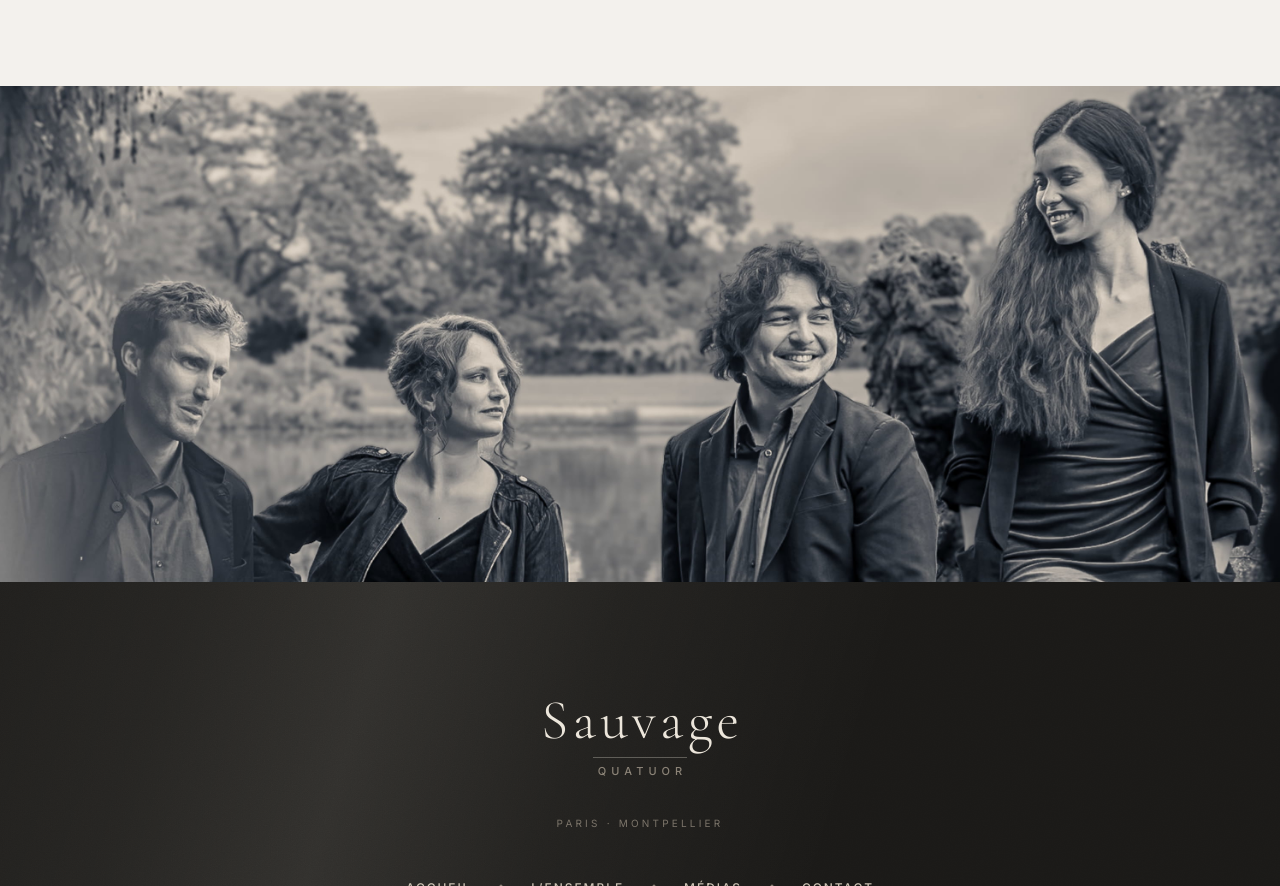
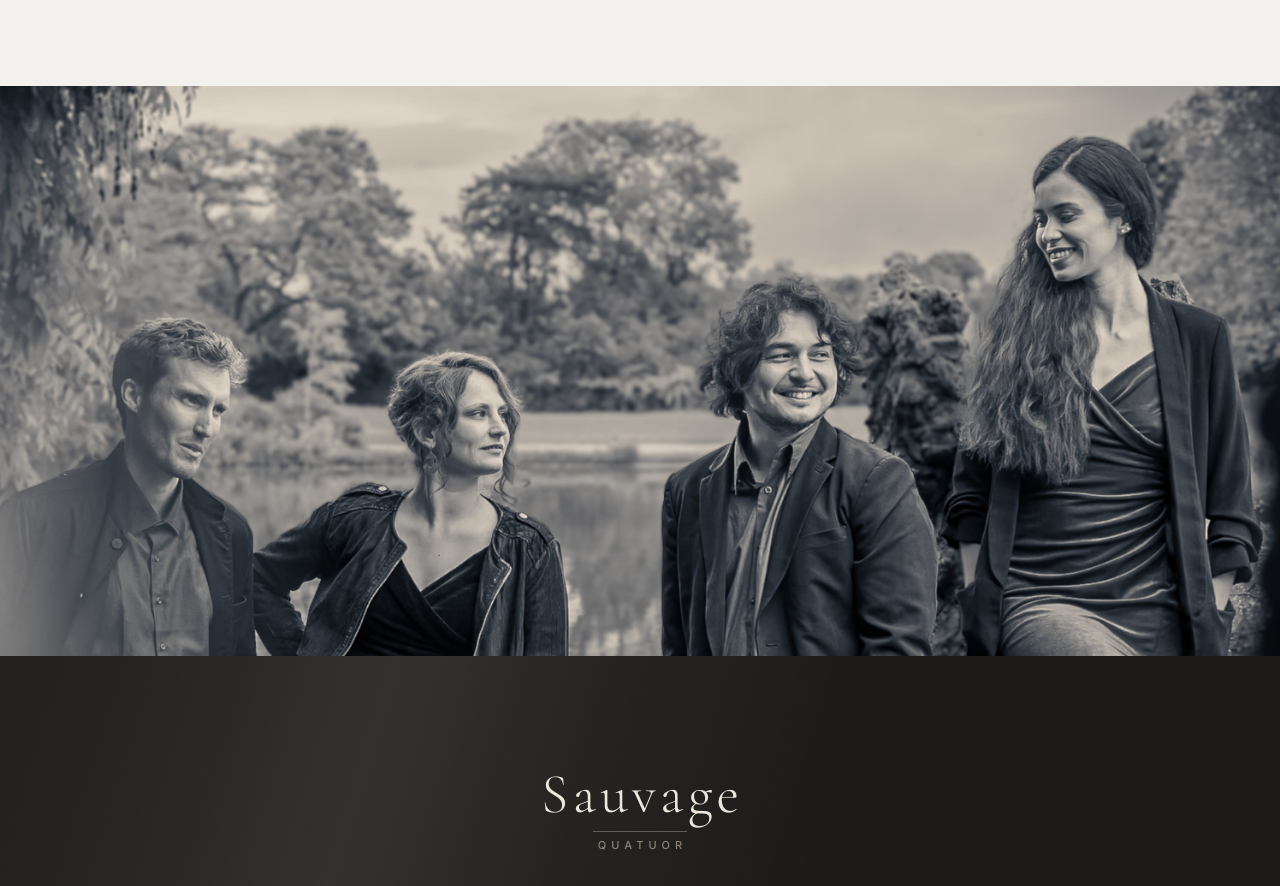
Before and after one commit to thieryw/www.quatuor-sauvage.com, a plain HTML site: page contact.html in a window 1280 px wide. Shown: the part 900-1786 px from the top of the page. Drawn offline with Linux system fonts and the light colour scheme.

Commit message:
update contact image height

```diff
--- a/contact.html
+++ b/contact.html
@@ -108,10 +108,13 @@
 
   <div class="bleed reveal">
     <!-- ▸▸ IMAGE : /images/contact.jpg — paysage large
-         ▸▸ IMAGE : /images/contact-vertical.jpg — portrait, min. 1400 px de large -->
+         ▸▸ IMAGE : /images/contact-vertical.jpg — portrait, min. 1400 px de large
+         Les width/height ci-dessous sont les dimensions réelles des fichiers.
+         En remplacer un par une photo d'un autre format : mettre les nouveaux
+         chiffres, sinon la page sursaute au chargement. -->
     <picture>
-      <source media="(max-width: 47.999rem) and (orientation: portrait)" srcset="images/contact-vertical.jpg">
-      <img src="images/contact.jpg" alt="Le Quatuor Sauvage" loading="lazy">
+      <source media="(max-width: 47.999rem) and (orientation: portrait)" srcset="images/contact-vertical.jpg" width="800" height="1199">
+      <img src="images/contact.jpg" alt="Le Quatuor Sauvage" width="2991" height="1332" loading="lazy">
     </picture>
   </div>
 
--- a/css/style.css
+++ b/css/style.css
@@ -734,10 +734,15 @@ h1 em, h2 em, h3 em, .accent {
   margin-block: 0;
 }
 .bleed picture { display: block; }
+/* Hauteur libre : l'image se déploie dans ses proportions réelles, rien n'est
+   rogné. C'est le recadrage du fichier qui décide de la hauteur du bandeau.
+   Les attributs width/height posés sur <img> et <source> dans le HTML servent
+   au navigateur à réserver la place avant que la photo n'arrive : sans eux,
+   le pied de page remonte puis redescend au chargement. */
 .bleed img {
+  display: block;
   width: 100%;
-  height: clamp(20rem, 62vh, 46rem);
-  object-fit: cover;
+  height: auto;
 }
 
 .duo {
```
Also changed, not shown: en/contact.html (+2 -2 lines), 1 other file.
